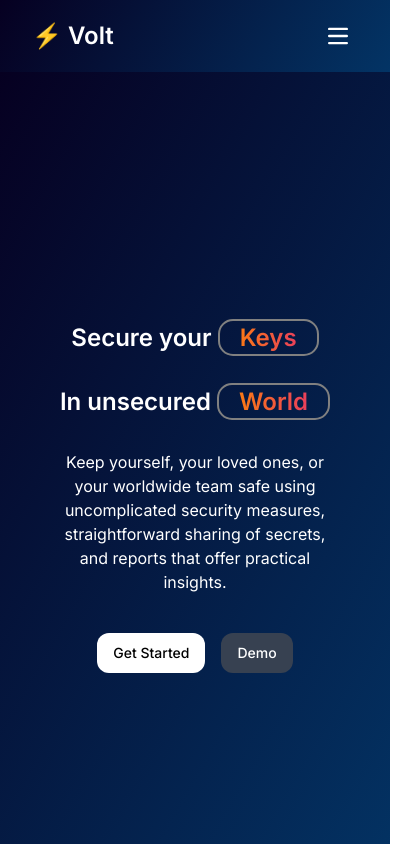
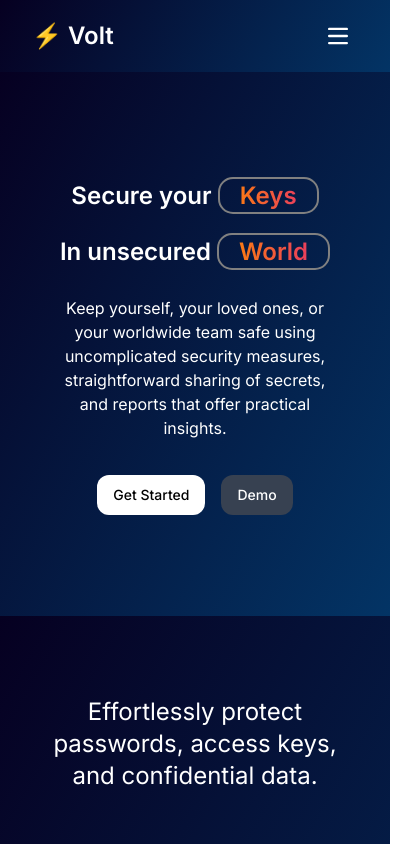
Before and after one commit to bettercallsundim/volt-password-manager, a Next.js app in the folder client/: page / in a window 390 px wide. Shown: the top 844 px of the page, 414 px wide, since content can reach past the window. Built offline with nearby package versions, Linux system fonts and the light colour scheme.

Commit message:
Refactor Hero and Hero3 components

```diff
--- a/client/app/parts/Hero.jsx
+++ b/client/app/parts/Hero.jsx
@@ -2,8 +2,8 @@
 import { Button } from "@/components/ui/button";
 const Hero = () => {
   return (
-    <div className="gradient-bg min-h-screen text-white flex items-center px-4 md:px-20 justify-between overflow-hidden">
-      <div className=" font-semibold text-2xl  md:text-4xl leading-[4rem] md:leading-[5rem] text-center md:text-left">
+    <div className="gradient-bg py-24 md:py-24 md:min-h-screen text-white flex items-center px-4 md:px-20 justify-between overflow-hidden">
+      <div className=" font-semibold text-2xl  md:text-4xl leading-[3.5rem] md:leading-[5rem] text-center md:text-left">
         <p>
           {" "}
           Secure your <span className="gradient-text ">Keys</span>
--- a/client/app/parts/Hero3.jsx
+++ b/client/app/parts/Hero3.jsx
@@ -3,14 +3,12 @@ import { memo } from "react";
 
 const Hero3 = memo(() => {
   return (
-    <div className="p-8 md:p-20 bg-gray-900 gradient-bg min-h-screen min-w-full">
+    <div className="p-8 py-16 md:p-20 bg-gray-900 gradient-bg min-h-screen min-w-full">
       <div className="flex flex-col md:flex-row  items-center justify-between">
-        <div className="one bg-[url('https://unsplash.com/photos/I3HS3JwYYqw/download?ixid=M3wxMjA3fDB8MXxhbGx8fHx8fHx8fHwxNzAyMjg4MTMwfA&force=true&w=640')] h-[400px] w-[90%] mb-8 md:mb-0 md:w-[35%] object-cover rounded relative mr-8">
+        <div className="one  mb-8 md:mb-0 md:w-[35%]  rounded  mr-8">
           <img
-            className="rounded h-[70%]  absolute top-1/2 left-[80%] transform -translate-x-1/2 -translate-y-1/2
-"
-            src="https://unsplash.com/photos/qB8tpVXQh6Y/download?ixid=M3wxMjA3fDB8MXxhbGx8fHx8fHx8fHwxNzAyMjg3NzIxfA&force=true&w=640"
-            alt=""
+            src="https://www.bhmpics.com/downloads/wallpaper-password-protect/3.desktop-pc-hacker-security.jpg"
+            className="rounded 1/2"
           />
         </div>
         <div className="two md:w-[70%]">
```
